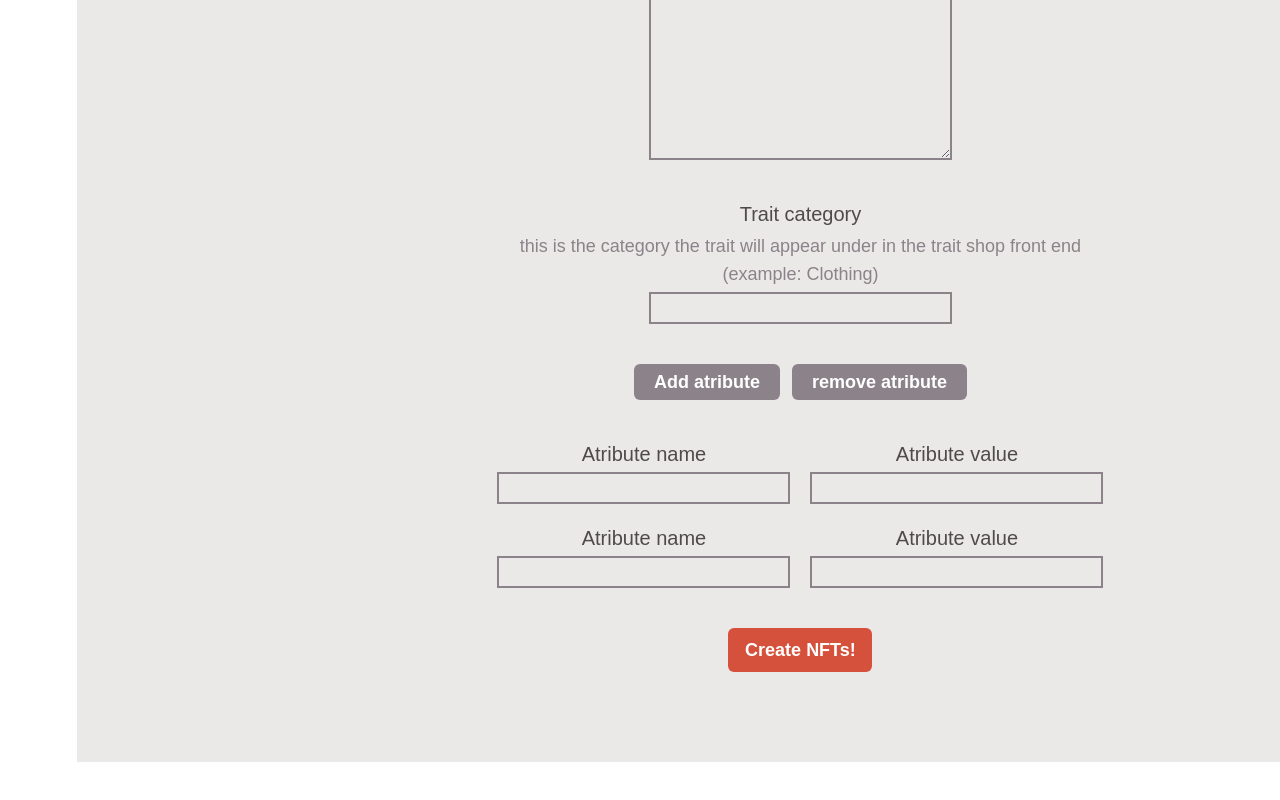
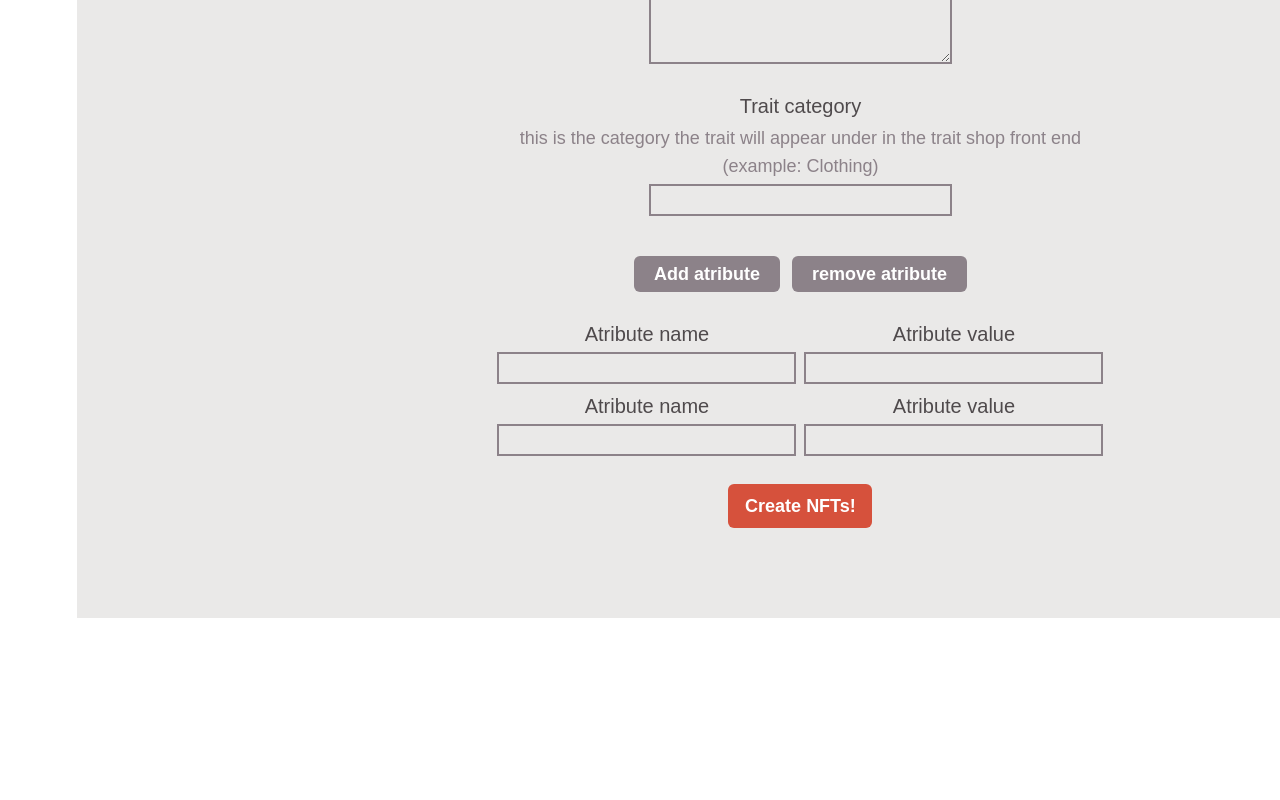
Before and after one commit to mh-munir/mixin, a React (Create React App) app: page /addtrait in a window 1280 px wide. Shown: the part 1340-2140 px from the top of the page. After the commit the page ends 2054 px from the top, so only its background shows below. Built offline with nearby package versions, Linux system fonts and the light colour scheme; the HTML template or start-up script is replaced by a standard one; a web font is replaced by a local one.

Commit message:
componnets fixed

```diff
--- a/src/pages/AddTrait.js
+++ b/src/pages/AddTrait.js
@@ -18,7 +18,7 @@ const AddTrait = () => {
             <TraitHeader />
             <div className='w-[80%] ml-auto px-5'>
                 <from onSubmit={handleSubmit}>
-                    <div className='max-w-xl ml-40 mr-auto mb-5 relative grid gap-10'>
+                    <div className='max-w-xl ml-40 mr-auto mb-5 relative grid gap-7'>
                         <div className='flex justify-between items-start'>
                             <div className='text-center'>
                                 <AddtraitField accept={"image"} className={"text-gray-deep font-bold"} type={"file"} traitTitle={"Upload image"}
@@ -84,7 +84,7 @@ const AddTrait = () => {
                                 <CustomBtn type={"reset"} btnText={"remove atribute"} className={"bg-gray-400 text-white px-5 py-1 text-lg font-bold rounded-md"}/>
                             </div>
                         </div>
-                        <div className='grid grid-cols-2 gap-5'>
+                        <div className='grid grid-cols-2 gap-2'>
                             <div className='text-center'>
                                 <AddtraitField
                                 className={"text-gray-deep font-normal bg-gray-light w-full border-2 border-gray-400 p-[2px] focus:outline-0"}
```
